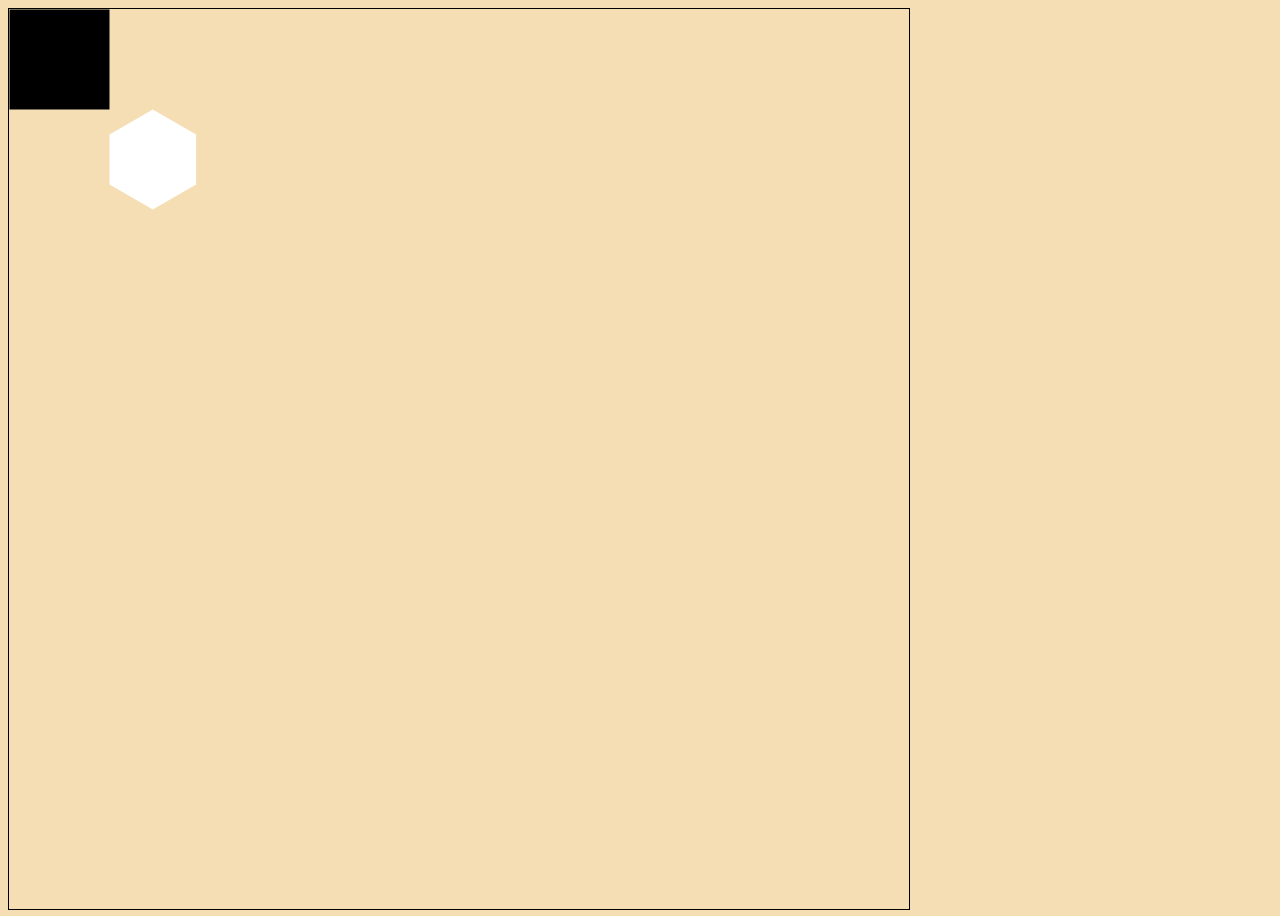
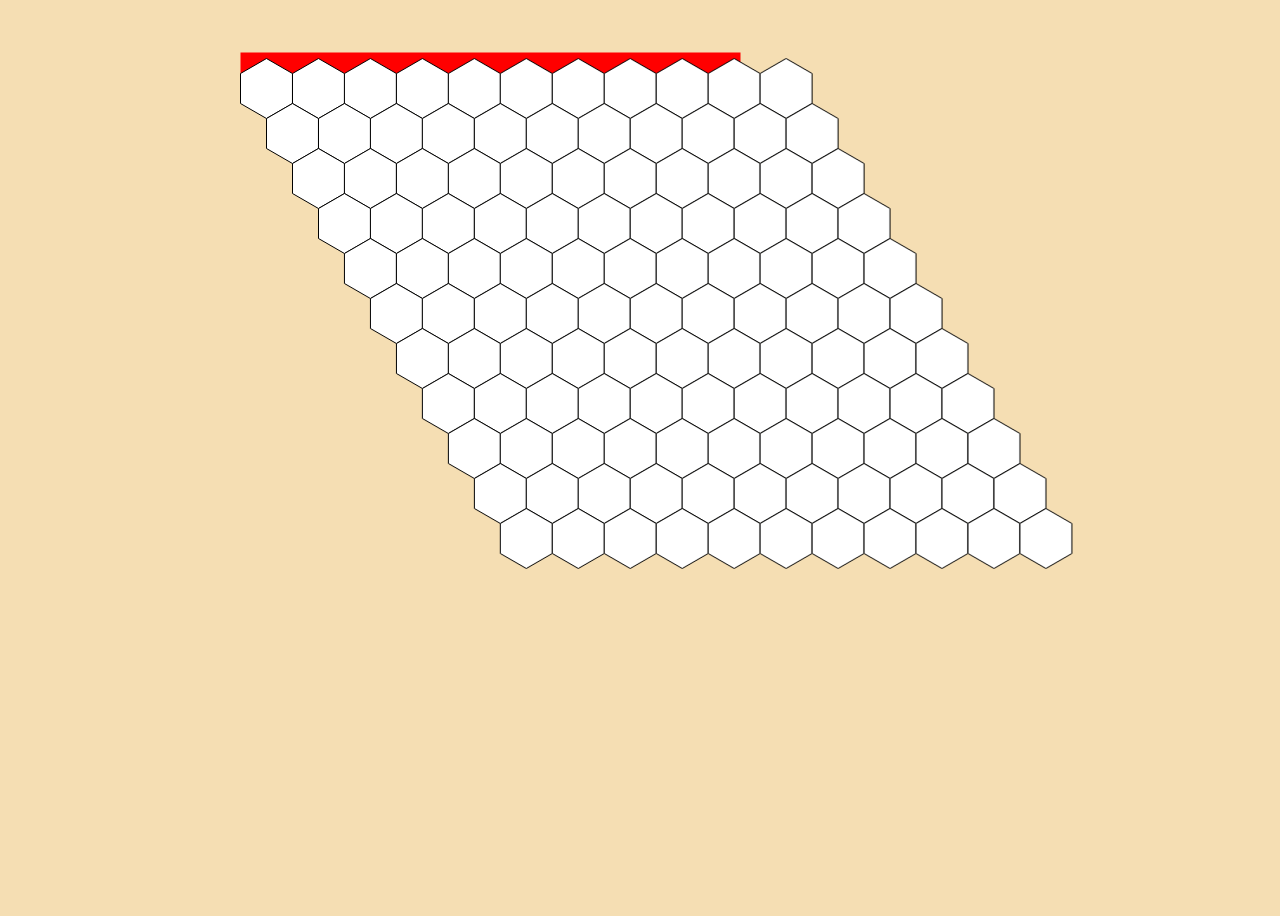
Before and after one commit to GTmmiller/hex-game, a website: page index.html in a window 1280 px wide. Drawn offline with Linux system fonts and the light colour scheme.

Commit message:
Added a bunch of webpack stuff for later and made the board

```diff
--- a/css/styles.css
+++ b/css/styles.css
@@ -2,6 +2,11 @@ body {
     background-color: wheat;
 }
 canvas {
-    margin: auto;
-    border: 1px solid black;
+    border: 1 solid black;
 }
+
+#canvas-box {
+    display: flex;
+    justify-content: center;
+    align-content: center;
+}
--- a/index.html
+++ b/index.html
@@ -14,23 +14,17 @@
 
 <body>
   <script src="js/fabric.js"></script>
-  <canvas id="test" width="900" height="900"></canvas>
+  <div id='canvas-box'>
+    <canvas id="test" width="900" height="900">This browser does not support canvas</canvas>
+  </div>
+
   <script>
     let canvas = new fabric.Canvas('test')
     console.log(canvas.getWidth())
     console.log(canvas.getHeight())
 
-    let hexagonPoints = [
-      { x: 50, y: 25 },
-      { x: 100, y: 0 },
-      { x: 150, y: 25 },
-      { x: 150, y: 75 },
-      { x: 100, y: 100 },
-      { x: 50, y: 75},
-      { x: 50, y: 25}
-    ]
-
-    gamestate = {
+    // gamestate should be a pojo => class object
+    let gamestate = {
       turn: 0,
       player: 1,
       colors: {
@@ -42,7 +36,7 @@
       }
     }
 
-    let Hexagon = fabric.util.createClass(fabric.Polygon, {
+    const Hexagon = fabric.util.createClass(fabric.Polygon, {
       initialize: function (options) {
         // Use the size to create the initial coordinates
         // for a regular hexagon in the pointed top configuration
@@ -61,98 +55,64 @@
         this.callSuper('initialize', points, options)
       }
     })
-    canvas.add(new Hexagon({top: 100, left: 100, size: 50, fill: 'white'}))
 
-    /*
-    let HexTile = fabric.util.createClass(fabric.Polyline, {
-      initialize: function(q, r, options, gamestate) {
-        this.callSuper('initialize', hexagonPoints, options);
-        // set up the default options for hexagon tiles
-        let scaleX = options.scaleX || 1
-        let scaleY = options.scaleY || 1
-        this.left = options.left || (100 + (100 * q) + (r * 50)) * scaleX
-        options.top = options.top || (100 + (75 * r)) * scaleY
-        options.stroke = options.stroke || 'black'
-        options.fill = options.fill || 'white'
-        options.scaleX = options.scaleX || scale
-        options.scaleY = options.scaleY || scale
-        // Know what your q and r are
-        this.q = q
-        this.r = r
+    const HexTile = fabric.util.createClass(Hexagon, {
+      initialize: function(options, gamestate) {
         this.gamestate = gamestate
+        this.callSuper('initialize', options)
       }
-    }) */
+    })
 
-    let createHexagon = function(q, r, scale) {
-      const left = 100 + (100 * q) + (r * 50)
-      const top = 100 + (75 * r)
-      let poly = new fabric.Polyline(hexagonPoints, {
-        stroke: 'black',
-        fill: 'white',
-        left: left * scale,
-        top: top * scale,
-        originX: 'center',
-        originY: 'center',
-        scaleX: scale,
-        scaleY: scale,
+    const hexTileEvents = function(hexTile) {
+      hexTile.on('mousedown', function(e) {
+        // Make sure that the tile isn't colored yet
+        let tile = e.target
+        if (!Object.values(this.gamestate.colors).includes(tile.get('fill'))) {
+          let color = this.gamestate.colors[this.gamestate.player]
+
+          if (color === undefined) {
+            throw Error(`Incorrect player taking turn: '${this.gamestate.player}'`)
+          }
+          tile.set({fill: color})
+          if (this.gamestate.player === 1) {
+            this.gamestate.player = 2
+          } else {
+            this.gamestate.player = 1
+          }
+        }
       })
-      poly.on('mousedown', function(e) {
-        e.target.set({fill: 'red'})
-      })
-
-      return poly
     }
 
+    // Render the board in a rombus pattern
+    const refHexagon = new Hexagon({size: 30})
+    const boardWidth = 11
+    const boardHeight = 11
+    const startTop = 50
+    const startLeft = 50
+    let hexGrid = []
+    for (let i = 0; i < boardHeight; i++) {
+      let leftPush = startLeft + (refHexagon.width / 2) * i
+      hexGrid.push([])
+      for(let j = 0; j < boardWidth; j++) {
+        let newHex = new HexTile({
+          top: startTop + i * refHexagon.height * 0.75,
+          left: leftPush + j * refHexagon.width, size: 30,
+          stroke: 'black',
+          fill: 'white'
+        }, gamestate)
+        hexTileEvents(newHex)
+        hexGrid[i].push(newHex)
+        canvas.add(newHex)
+      }
+    }
 
-    // q=0, r=0
-    let polyCenter = new fabric.Polyline(hexagonPoints, {
-      stroke: 'black',
-      fill: 'white',
-      left: canvas.getWidth() / 2,
-      top: canvas.getHeight() / 2,
-      originX: 'center',
-      originY: 'center'
-    })
+    // working on board lines
+    let rect = new fabric.Rect({top: 75, left: 50, width: 30, height: 500, angle: -90, fill: 'red'})
+    let line = new fabric.Line([50 - refHexagon.width, 50, 50, 500], {stroke: 'black'})
+    canvas.add(rect)
+    rect.sendToBack()
 
-    // q=1, r=0
-    let polyRight = new fabric.Polyline(hexagonPoints, {
-      stroke: 'black',
-      fill: 'white',
-      left: canvas.getWidth() / 2 + 100,
-      top: canvas.getHeight() / 2,
-      originX: 'center',
-      originY: 'center'
-    })
 
-    // q=1, r=-1
-    let polyTopRight = new fabric.Polyline(hexagonPoints, {
-      stroke: 'black',
-      fill: 'white',
-      left: canvas.getWidth() / 2 + 50,
-      top: canvas.getHeight() / 2 - 75,
-      originX: 'center',
-      originY: 'center'
-    })
-
-    // q=0 r=1
-    let polyBottomRight = new fabric.Polyline(hexagonPoints, {
-      stroke: 'black',
-      fill: 'white',
-      left: canvas.getWidth() / 2 + 50,
-      top: canvas.getHeight() / 2 + 75,
-      originX: 'center',
-      originY: 'center'
-    })
-
-    // // createHexagon(0,0), createHexagon(0, 1), createHexagon(1,0),
-    // for (let i = 0; i < 11; i++) {
-    //   for(let j = 0; j < 11; j++) {
-    //     canvas.add(new HexTile(i, j, 0.5))
-    //   }
-    // }
-    canvas.add(new fabric.Rect({width: 100, height: 100}))
-    // canvas.add(polyCenter, polyRight, polyTopRight, polyBottomRight)
-    // canvas.add(createHexagon(0,0, 0.5), createHexagon(0, 1, 0.5), createHexagon (1, 0, 0.5))
   </script>
 </body>
 </html>
```
Also changed, not shown: package.json (added, +18 -0 lines), 2 other files.
